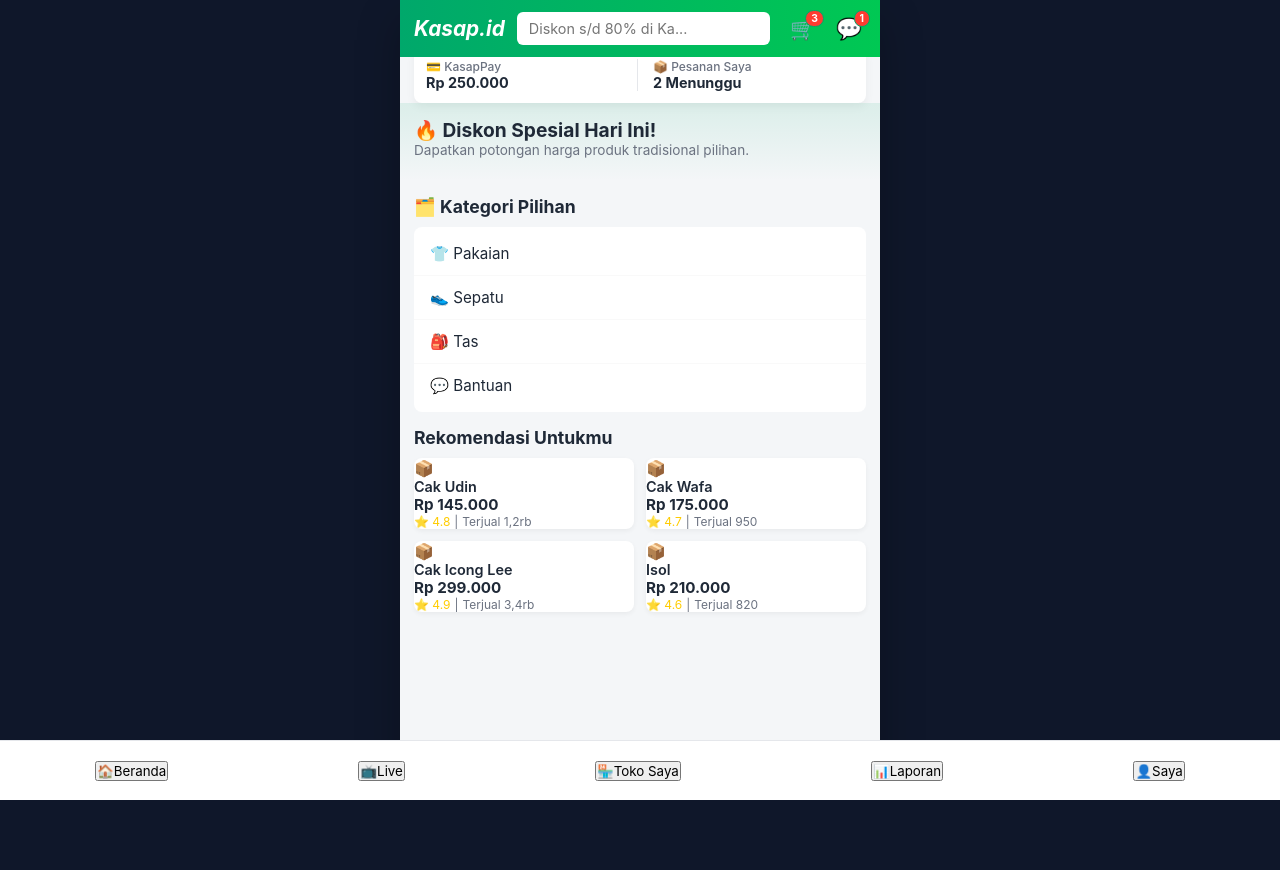
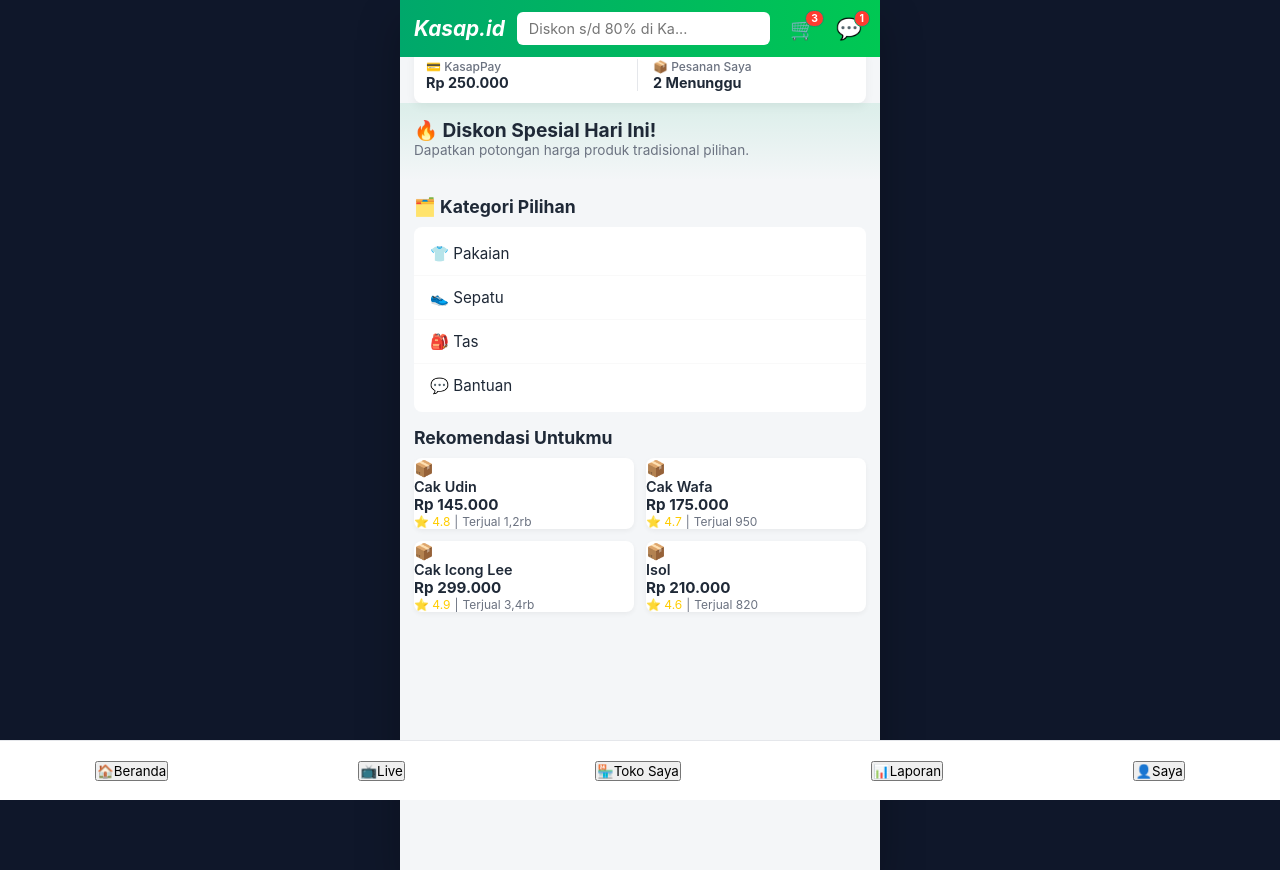
Before and after one commit to k454p/kasap_id, a React (Vite) app: page / in a window 1280 px wide. Before the commit the page ends 800 px from the top, so only its background shows below. Built offline with nearby package versions, Linux system fonts and the light colour scheme.

Commit message:
Refactor App component for improved navigation
Refactor navigation logic and update rendering based on active menu.

```diff
--- a/src/App.jsx
+++ b/src/App.jsx
@@ -1,24 +1,79 @@
 import React, { useState } from 'react';
 import Beranda from './beranda';
+import DetailProduk from './detail';
+import AkunSaya from './akunsaya';
 import './App.css';
 
 function App() {
   const [menu, setMenu] = useState('beranda');
+  const [selectedProduct, setSelectedProduct] = useState(null);
 
-  // Hapus baris 8-10 lama, ganti dengan fungsi navigate baru ini:
-  const navigate = (halamanBaru, opsi = {}) => {
+  // Fungsi navigasi utama yang aman untuk semua komponen
+  const navigate = (halamanBaru, opsi = null) => {
+    if (opsi && opsi.state && opsi.state.produk) {
+      setSelectedProduct(opsi.state.produk);
+    }
     setMenu(halamanBaru);
-    if (opsi.state) {
-      window.history.replaceState({ usr: opsi.state }, '');
+  };
+
+  // Logika untuk menampilkan halaman berdasarkan menu yang aktif
+  const renderPage = () => {
+    switch (menu) {
+      case 'beranda':
+      case 'live':
+      case 'tokosaya':
+      case 'laporan':
+        return <Beranda menu={menu} navigate={navigate} />;
+      case 'akunsaya':
+        return <AkunSaya navigate={navigate} />;
+      case 'detail':
+        return <DetailProduk produk={selectedProduct} navigate={navigate} />;
+      case 'checkout':
+        return (
+          <div style={{ padding: '20px', textAlign: 'center', fontFamily: 'Arial' }}>
+            <h2>🛒 Halaman Pembayaran (Checkout)</h2>
+            <p>Membeli: {selectedProduct?.nama}</p>
+            <button onClick={() => navigate('beranda')} style={{ marginTop: '20px', padding: '10px 20px', background: '#ff4500', color: '#fff', border: 'none', borderRadius: '5px' }}>Kembali ke Beranda</button>
+          </div>
+        );
+      default:
+        return <Beranda menu='beranda' navigate={navigate} />;
     }
   };
 
-  const goBack = () => {
-    setMenu('beranda');
-  };
+  return (
+    <div className="app-viewport">
+      {/* Konten Halaman Aktif */}
+      <div className="main-content-area">
+        {renderPage()}
+      </div>
 
-  return (
-    <Beranda menu={menu} navigate={navigate} goBack={goBack} />
+      {/* NAVBAR BAWAH (Hanya muncul di menu utama) */}
+      {(menu === 'beranda' || menu === 'live' || menu === 'tokosaya' || menu === 'laporan' || menu === 'akunsaya') && (
+        <div className="navbar-bottom">
+          <button onClick={() => navigate('beranda')} className={menu === 'beranda' ? 'active' : ''}>
+            <span className="nav-icon">🏠</span>
+            <span className="nav-text">Beranda</span>
+          </button>
+          <button onClick={() => navigate('live')} className={menu === 'live' ? 'active' : ''}>
+            <span className="nav-icon">📺</span>
+            <span className="nav-text">Live</span>
+          </button>
+          <button onClick={() => navigate('tokosaya')} className={menu === 'tokosaya' ? 'active' : ''}>
+            <span className="nav-icon">🏪</span>
+            <span className="nav-text">Toko Saya</span>
+          </button>
+          <button onClick={() => navigate('laporan')} className={menu === 'laporan' ? 'active' : ''}>
+            <span className="nav-icon">📊</span>
+            <span className="nav-text">Laporan</span>
+          </button>
+          <button onClick={() => navigate('akunsaya')} className={menu === 'akunsaya' ? 'active' : ''}>
+            <span className="nav-icon">👤</span>
+            <span className="nav-text">Saya</span>
+          </button>
+        </div>
+      )}
+    </div>
   );
 }
 
```
